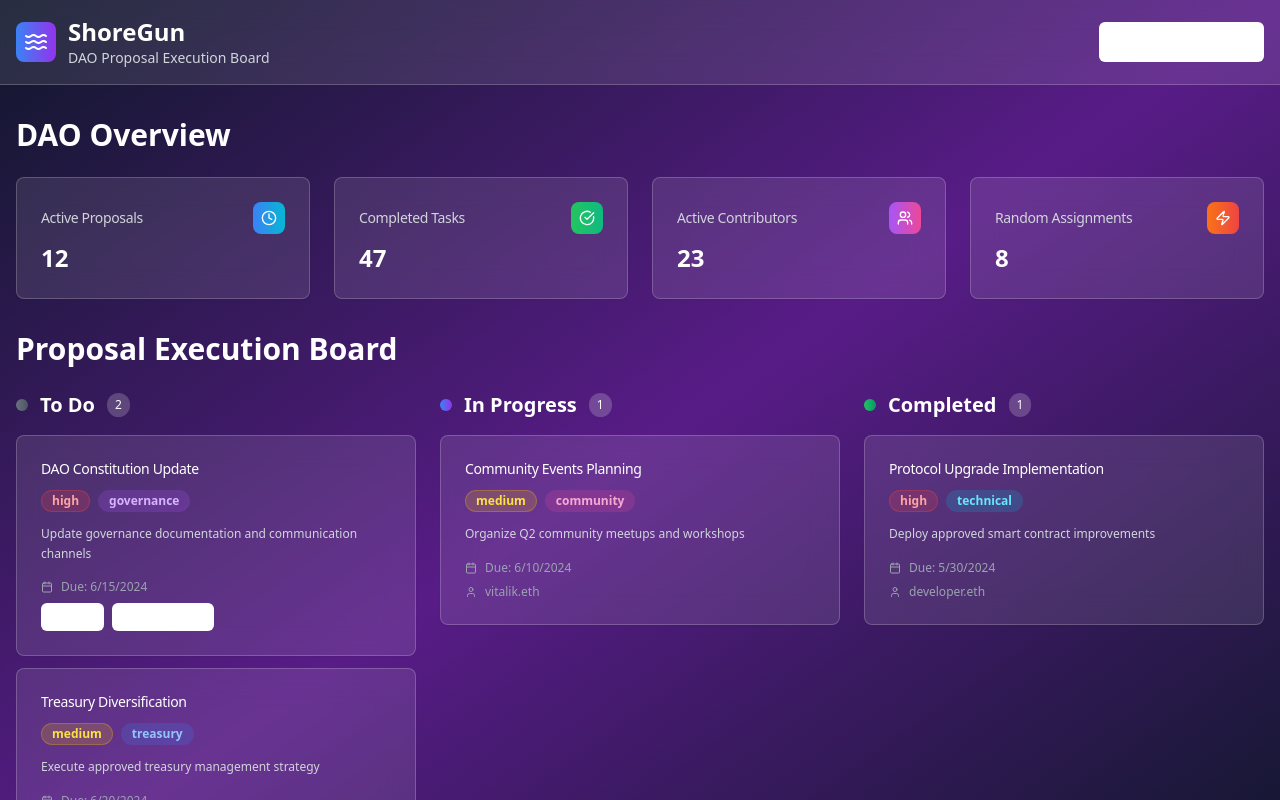
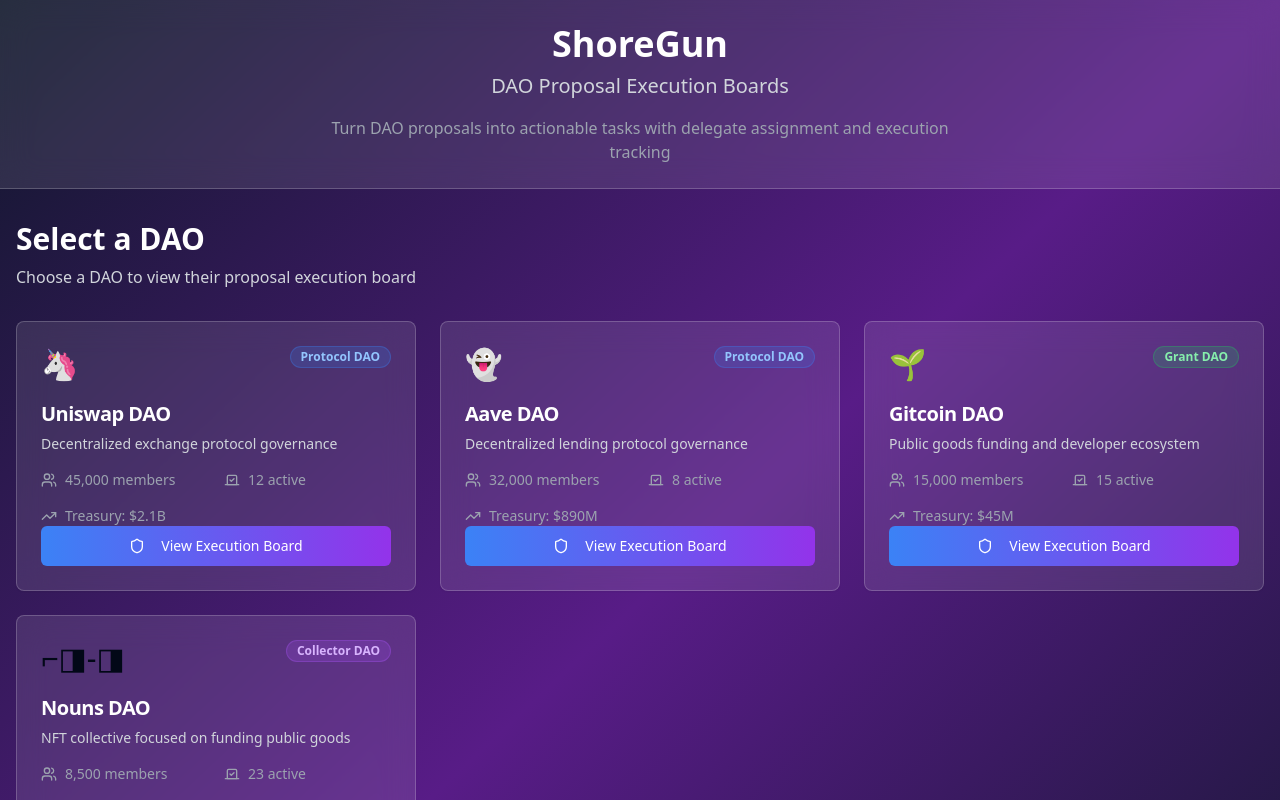
Before and after one commit to Rashmi-278/DAO-Janny-task-board, a React (Vite) app: page / in a window 1280 px wide. Shown: the top 800 px of the page. Built offline with nearby package versions, Linux system fonts and the light colour scheme.

Commit message:
Feat: Implement DAO-specific dashboard
- Add a landing page with a list of DAOs.
- Display the Kanban board per DAO selection.
- Categorize proposals according to DAOIP-4.

```diff
--- a/src/App.tsx
+++ b/src/App.tsx
@@ -1,9 +1,11 @@
+
 import { Toaster } from "@/components/ui/toaster";
 import { Toaster as Sonner } from "@/components/ui/sonner";
 import { TooltipProvider } from "@/components/ui/tooltip";
 import { QueryClient, QueryClientProvider } from "@tanstack/react-query";
 import { BrowserRouter, Routes, Route } from "react-router-dom";
 import Index from "./pages/Index";
+import DAODashboard from "./pages/DAODashboard";
 import NotFound from "./pages/NotFound";
 
 const queryClient = new QueryClient();
@@ -16,6 +18,7 @@ const App = () => (
       <BrowserRouter>
         <Routes>
           <Route path="/" element={<Index />} />
+          <Route path="/dao/:daoId" element={<DAODashboard />} />
           {/* ADD ALL CUSTOM ROUTES ABOVE THE CATCH-ALL "*" ROUTE */}
           <Route path="*" element={<NotFound />} />
         </Routes>
--- a/src/components/ProposalBoard.tsx
+++ b/src/components/ProposalBoard.tsx
@@ -9,7 +9,7 @@ const mockProposals = {
       title: 'DAO Constitution Update',
       description: 'Update governance documentation and communication channels',
       assignee: null,
-      priority: 'high',
+      priority: 'high' as const,
       deadline: '2024-06-15',
       type: 'governance'
     },
@@ -18,7 +18,7 @@ const mockProposals = {
       title: 'Treasury Diversification',
       description: 'Execute approved treasury management strategy',
       assignee: null,
-      priority: 'medium',
+      priority: 'medium' as const,
       deadline: '2024-06-20',
       type: 'treasury'
     }
@@ -29,7 +29,7 @@ const mockProposals = {
       title: 'Community Events Planning',
       description: 'Organize Q2 community meetups and workshops',
       assignee: 'vitalik.eth',
-      priority: 'medium',
+      priority: 'medium' as const,
       deadline: '2024-06-10',
       type: 'community'
     }
@@ -40,7 +40,7 @@ const mockProposals = {
       title: 'Protocol Upgrade Implementation',
       description: 'Deploy approved smart contract improvements',
       assignee: 'developer.eth',
-      priority: 'high',
+      priority: 'high' as const,
       deadline: '2024-05-30',
       type: 'technical'
     }
--- /dev/null
+++ b/src/pages/DAODashboard.tsx
@@ -0,0 +1,37 @@
+
+import React from 'react';
+import { useParams, Link } from 'react-router-dom';
+import { Header } from '@/components/Header';
+import { Dashboard } from '@/components/Dashboard';
+import { ProposalBoard } from '@/components/ProposalBoard';
+import { Button } from '@/components/ui/button';
+import { ArrowLeft } from 'lucide-react';
+
+const DAODashboard = () => {
+  const { daoId } = useParams();
+
+  return (
+    <div className="min-h-screen bg-gradient-to-br from-slate-900 via-purple-900 to-slate-900">
+      <Header />
+      <main className="container mx-auto px-4 py-8">
+        <div className="mb-6">
+          <Link to="/">
+            <Button variant="outline" className="border-white/20 text-white hover:bg-white/10 mb-4">
+              <ArrowLeft className="w-4 h-4 mr-2" />
+              Back to DAO List
+            </Button>
+          </Link>
+          <div className="flex items-center space-x-3 mb-2">
+            <h1 className="text-3xl font-bold text-white capitalize">{daoId} DAO</h1>
+          </div>
+          <p className="text-gray-300">Proposal execution board with DAOIP-4 categorization</p>
+        </div>
+
+        <Dashboard />
+        <ProposalBoard />
+      </main>
+    </div>
+  );
+};
+
+export default DAODashboard;
--- /dev/null
+++ b/src/pages/DAOList.tsx
@@ -0,0 +1,140 @@
+
+import React from 'react';
+import { Card, CardContent, CardHeader, CardTitle } from '@/components/ui/card';
+import { Button } from '@/components/ui/button';
+import { Badge } from '@/components/ui/badge';
+import { Users, Vote, TrendingUp, Shield } from 'lucide-react';
+import { Link } from 'react-router-dom';
+
+const mockDAOs = [
+  {
+    id: 'uniswap',
+    name: 'Uniswap DAO',
+    description: 'Decentralized exchange protocol governance',
+    members: 45000,
+    activeProposals: 12,
+    treasuryValue: '$2.1B',
+    category: 'Protocol DAO',
+    logo: '🦄'
+  },
+  {
+    id: 'aave',
+    name: 'Aave DAO',
+    description: 'Decentralized lending protocol governance',
+    members: 32000,
+    activeProposals: 8,
+    treasuryValue: '$890M',
+    category: 'Protocol DAO',
+    logo: '👻'
+  },
+  {
+    id: 'gitcoin',
+    name: 'Gitcoin DAO',
+    description: 'Public goods funding and developer ecosystem',
+    members: 15000,
+    activeProposals: 15,
+    treasuryValue: '$45M',
+    category: 'Grant DAO',
+    logo: '🌱'
+  },
+  {
+    id: 'nouns',
+    name: 'Nouns DAO',
+    description: 'NFT collective focused on funding public goods',
+    members: 8500,
+    activeProposals: 23,
+    treasuryValue: '$67M',
+    category: 'Collector DAO',
+    logo: '⌐◨-◨'
+  }
+];
+
+const categoryColors = {
+  'Protocol DAO': 'bg-blue-500/20 text-blue-300 border-blue-500/30',
+  'Grant DAO': 'bg-green-500/20 text-green-300 border-green-500/30',
+  'Collector DAO': 'bg-purple-500/20 text-purple-300 border-purple-500/30',
+  'Service DAO': 'bg-orange-500/20 text-orange-300 border-orange-500/30'
+};
+
+const DAOList = () => {
+  return (
+    <div className="min-h-screen bg-gradient-to-br from-slate-900 via-purple-900 to-slate-900">
+      <div className="backdrop-blur-lg bg-white/10 border-b border-white/20">
+        <div className="container mx-auto px-4 py-6">
+          <div className="text-center">
+            <h1 className="text-4xl font-bold text-white mb-2">ShoreGun</h1>
+            <p className="text-xl text-gray-300 mb-4">DAO Proposal Execution Boards</p>
+            <p className="text-gray-400 max-w-2xl mx-auto">
+              Turn DAO proposals into actionable tasks with delegate assignment and execution tracking
+            </p>
+          </div>
+        </div>
+      </div>
+
+      <main className="container mx-auto px-4 py-8">
+        <div className="mb-8">
+          <h2 className="text-3xl font-bold text-white mb-2">Select a DAO</h2>
+          <p className="text-gray-300">Choose a DAO to view their proposal execution board</p>
+        </div>
+
+        <div className="grid grid-cols-1 md:grid-cols-2 lg:grid-cols-3 gap-6">
+          {mockDAOs.map((dao) => (
+            <Card key={dao.id} className="backdrop-blur-lg bg-white/10 border-white/20 hover:bg-white/15 transition-all duration-300 group">
+              <CardHeader className="pb-4">
+                <div className="flex items-start justify-between mb-3">
+                  <div className="text-3xl">{dao.logo}</div>
+                  <Badge className={categoryColors[dao.category as keyof typeof categoryColors]}>
+                    {dao.category}
+                  </Badge>
+                </div>
+                <CardTitle className="text-white text-xl">{dao.name}</CardTitle>
+                <p className="text-gray-300 text-sm">{dao.description}</p>
+              </CardHeader>
+
+              <CardContent className="space-y-4">
+                <div className="grid grid-cols-2 gap-4 text-sm">
+                  <div className="flex items-center text-gray-400">
+                    <Users className="w-4 h-4 mr-2" />
+                    {dao.members.toLocaleString()} members
+                  </div>
+                  <div className="flex items-center text-gray-400">
+                    <Vote className="w-4 h-4 mr-2" />
+                    {dao.activeProposals} active
+                  </div>
+                  <div className="flex items-center text-gray-400 col-span-2">
+                    <TrendingUp className="w-4 h-4 mr-2" />
+                    Treasury: {dao.treasuryValue}
+                  </div>
+                </div>
+
+                <Link to={`/dao/${dao.id}`}>
+                  <Button className="w-full bg-gradient-to-r from-blue-500 to-purple-600 hover:from-blue-600 hover:to-purple-700 text-white">
+                    <Shield className="w-4 h-4 mr-2" />
+                    View Execution Board
+                  </Button>
+                </Link>
+              </CardContent>
+            </Card>
+          ))}
+        </div>
+
+        <div className="mt-12 text-center">
+          <Card className="backdrop-blur-lg bg-white/5 border-white/10 border-dashed max-w-md mx-auto">
+            <CardContent className="flex flex-col items-center justify-center py-8 space-y-4">
+              <div className="text-4xl">➕</div>
+              <h3 className="text-white font-semibold">Add Your DAO</h3>
+              <p className="text-gray-400 text-sm text-center">
+                Connect your DAO to start tracking proposal execution
+              </p>
+              <Button variant="outline" className="border-white/20 text-white hover:bg-white/10">
+                Request Integration
+              </Button>
+            </CardContent>
+          </Card>
+        </div>
+      </main>
+    </div>
+  );
+};
+
+export default DAOList;
--- a/src/pages/Index.tsx
+++ b/src/pages/Index.tsx
@@ -1,19 +1,9 @@
 
 import React from 'react';
-import { Header } from '@/components/Header';
-import { Dashboard } from '@/components/Dashboard';
-import { ProposalBoard } from '@/components/ProposalBoard';
+import DAOList from './DAOList';
 
 const Index = () => {
-  return (
-    <div className="min-h-screen bg-gradient-to-br from-slate-900 via-purple-900 to-slate-900">
-      <Header />
-      <main className="container mx-auto px-4 py-8">
-        <Dashboard />
-        <ProposalBoard />
-      </main>
-    </div>
-  );
+  return <DAOList />;
 };
 
 export default Index;
```
